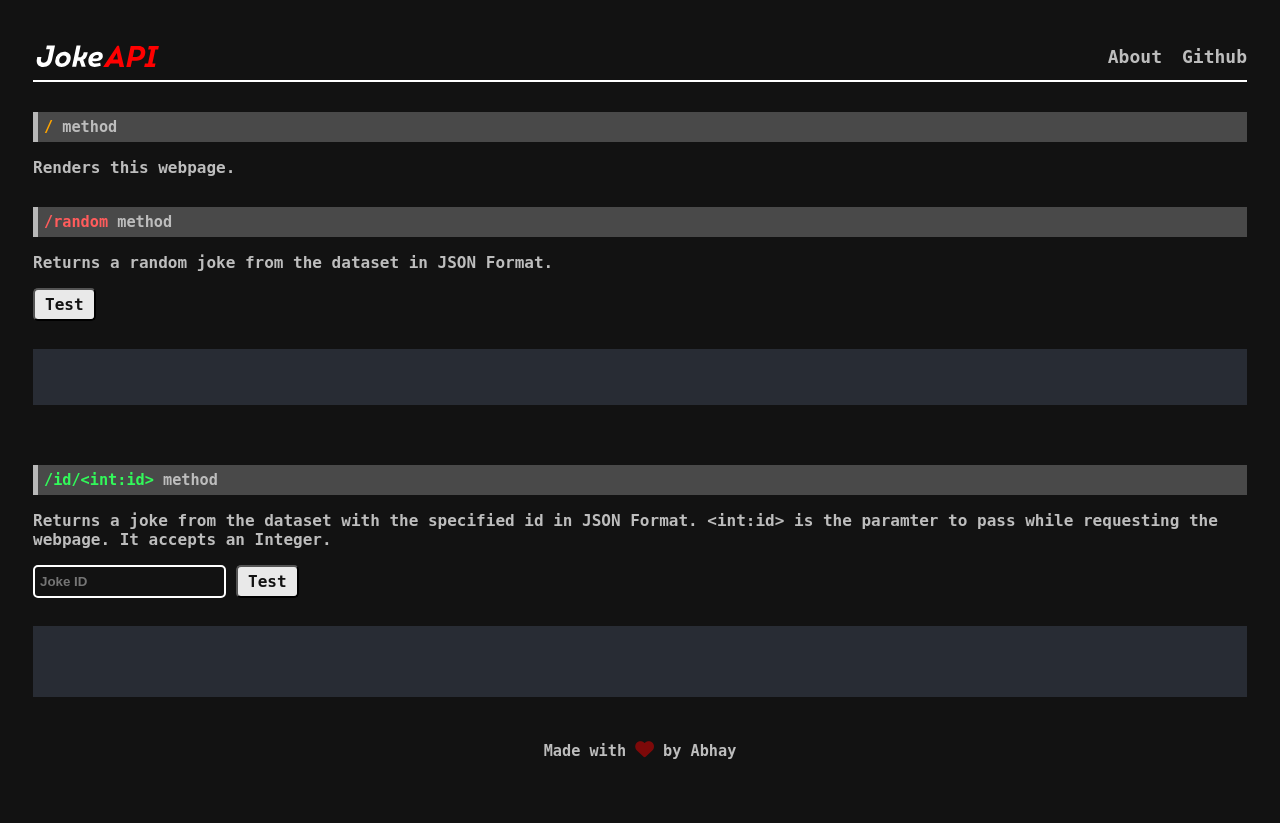
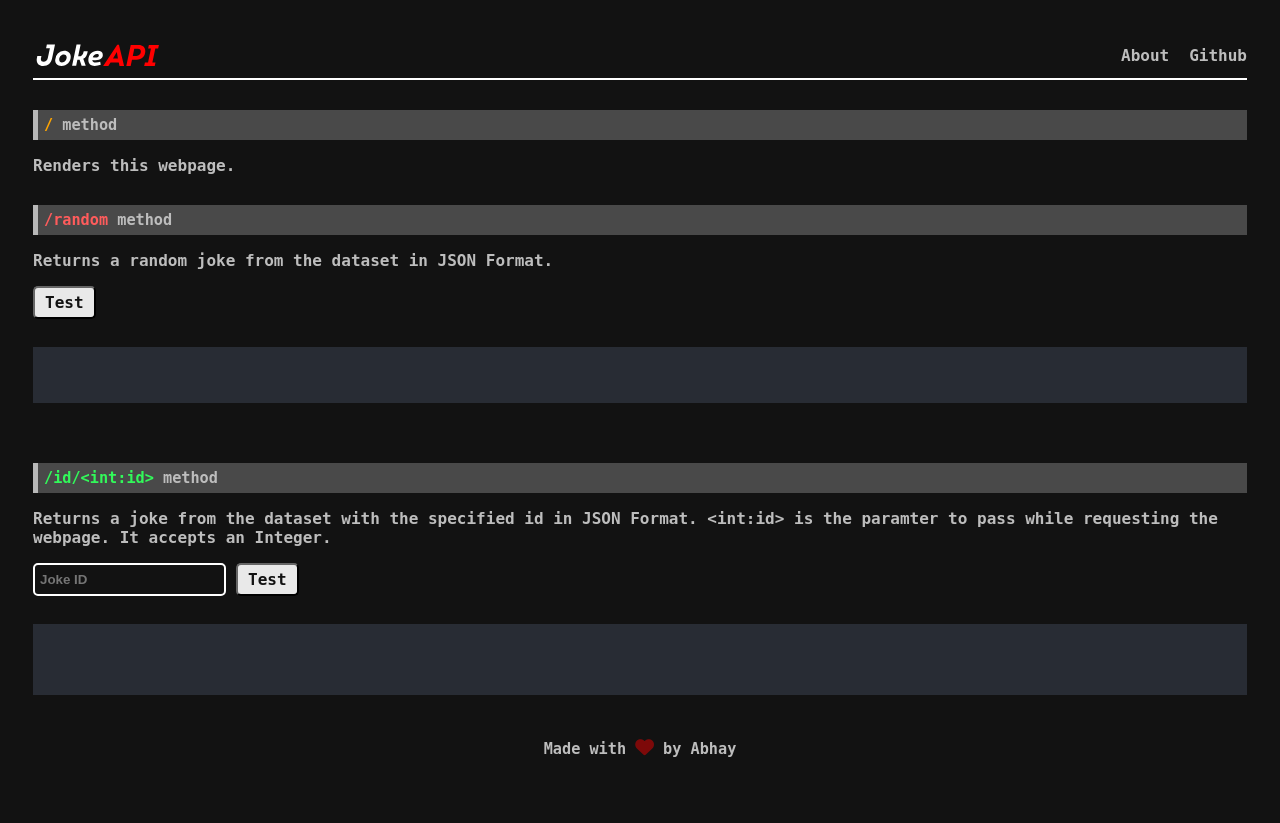
Before and after one commit to TheFallen-Cat/Joke-API, a Flask app: page / in a window 1280 px wide. After the commit the page ends 757 px from the top, so only its background shows below. Run offline with Flask 3, Linux system fonts and the light colour scheme; some libraries are stand-ins or nearby versions.

Commit message:
Fixed styling

```diff
--- a/app/static/styles/api.css
+++ b/app/static/styles/api.css
@@ -81,6 +81,7 @@ input[type=number]::-webkit-outer-spin-button {
     padding: 5px 10px;
     color: rgb(18, 18, 18);
     background-color: rgb(233, 233, 233);
+    border-color: rgb(18, 18, 18);
     border-radius: 5px;
     font-weight: bolder;
     font-size: 16px;
@@ -119,7 +120,7 @@ input[type=number]::-webkit-outer-spin-button {
     list-style: none;
     font-family: monospace;
     font-weight: bold;
-    font-size: 18px;
+    font-size: 16px;
     transition: all 0.3s;
 }
 
```
